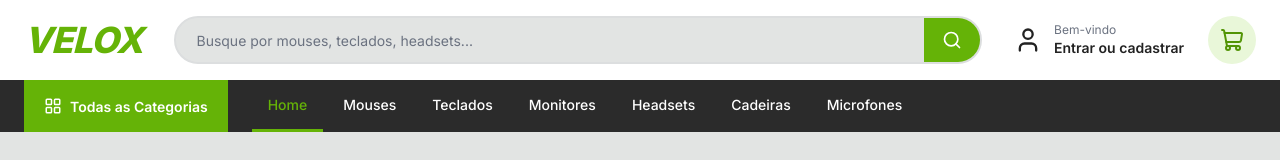
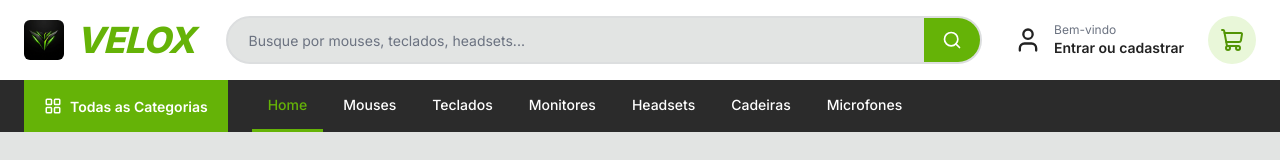
Before and after one commit to MarcosAntonio20/Velox, a React (Vite) app: page / in a window 1280 px wide. Shown: the top 160 px of the page. Built offline with nearby package versions, Linux system fonts and the light colour scheme.

Commit message:
Atualização do header para a inclusão da logo

```diff
--- a/src/layouts/StoreLayout/StoreLayout.css
+++ b/src/layouts/StoreLayout/StoreLayout.css
@@ -36,6 +36,9 @@
 }
 
 .store-header__logo {
+  display: inline-flex;
+  align-items: center;
+  gap: var(--space-3);
   flex-shrink: 0;
   font-size: var(--font-size-4xl);
   font-weight: var(--font-weight-extrabold);
@@ -47,6 +50,13 @@
 
 .store-header__logo:hover {
   color: var(--color-primary-hover);
+}
+
+.store-header__logo-img {
+  height: 40px;
+  width: auto;
+  object-fit: contain;
+  border-radius: 6px;
 }
 
 .store-header__search {
--- a/src/layouts/StoreLayout/StoreLayout.tsx
+++ b/src/layouts/StoreLayout/StoreLayout.tsx
@@ -1,9 +1,10 @@
 import { Clock, LayoutGrid, Mail, Phone, Search, ShoppingCart, User } from 'lucide-react';
 import { useEffect, useState, type FormEvent, type ReactNode } from 'react';
-import { Link, NavLink, Outlet, useLocation, useNavigate } from 'react-router-dom';
+import { Link, Outlet, useLocation, useNavigate } from 'react-router-dom';
 import { useAuth } from '../../context/AuthContext';
 import { useCart } from '../../context/CartContext';
 import { classNames } from '../../utils/helpers';
+import logoVelox from '../../assets/images/Icone.jpg';
 import './StoreLayout.css';
 
 interface NavigationLink {
@@ -52,10 +53,10 @@ const SOCIAL_LINKS: Array<{ label: string; href: string }> = [
 const SEARCH_ROUTE = '/busca';
 
 interface StoreLayoutProps {
-   children?: ReactNode;
+  children?: ReactNode;
 }
 
-export function StoreLayout({children }: StoreLayoutProps) {
+export function StoreLayout({ children }: StoreLayoutProps) {
   const { user } = useAuth();
   const { totalItems } = useCart();
   const navigate = useNavigate();
@@ -97,7 +98,12 @@ export function StoreLayout({children }: StoreLayoutProps) {
       <header className="store-header">
         <div className="container store-header__inner">
           <Link className="store-header__logo" to="/" aria-label="VELOX — página inicial">
-            VELOX
+            <img
+              src={logoVelox}
+              alt="Símbolo VELOX"
+              className="store-header__logo-img"
+            />
+            <span>VELOX</span>
           </Link>
 
           <form className="store-header__search" role="search" onSubmit={handleSearchSubmit}>
@@ -149,7 +155,7 @@ export function StoreLayout({children }: StoreLayoutProps) {
             Todas as Categorias
           </Link>
 
-<ul className="store-nav__list">
+          <ul className="store-nav__list">
             {CATEGORY_LINKS.map((link) => {
               const currentPath = `${location.pathname}${location.search}`;
               const isLinkActive = link.end
```
